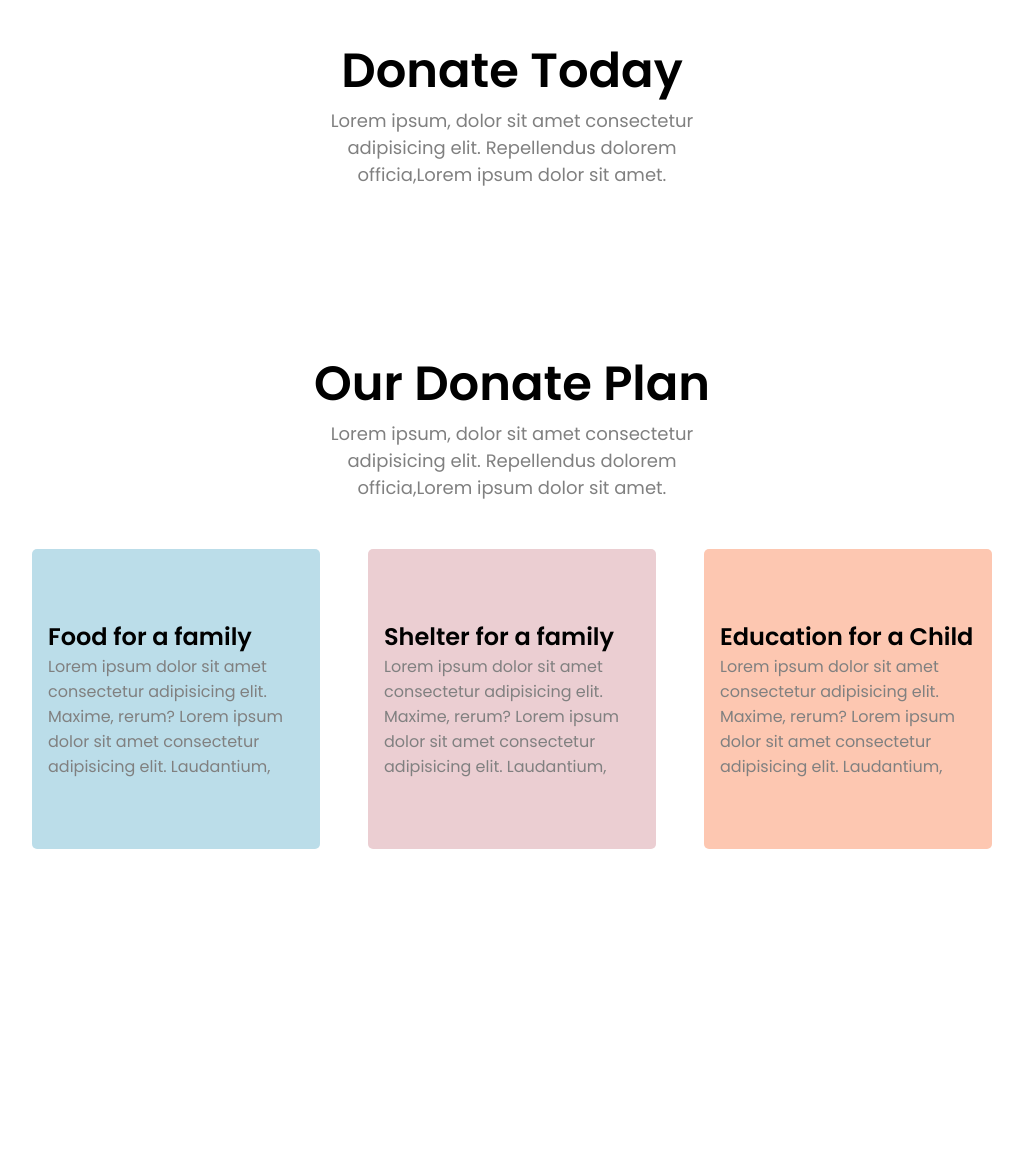
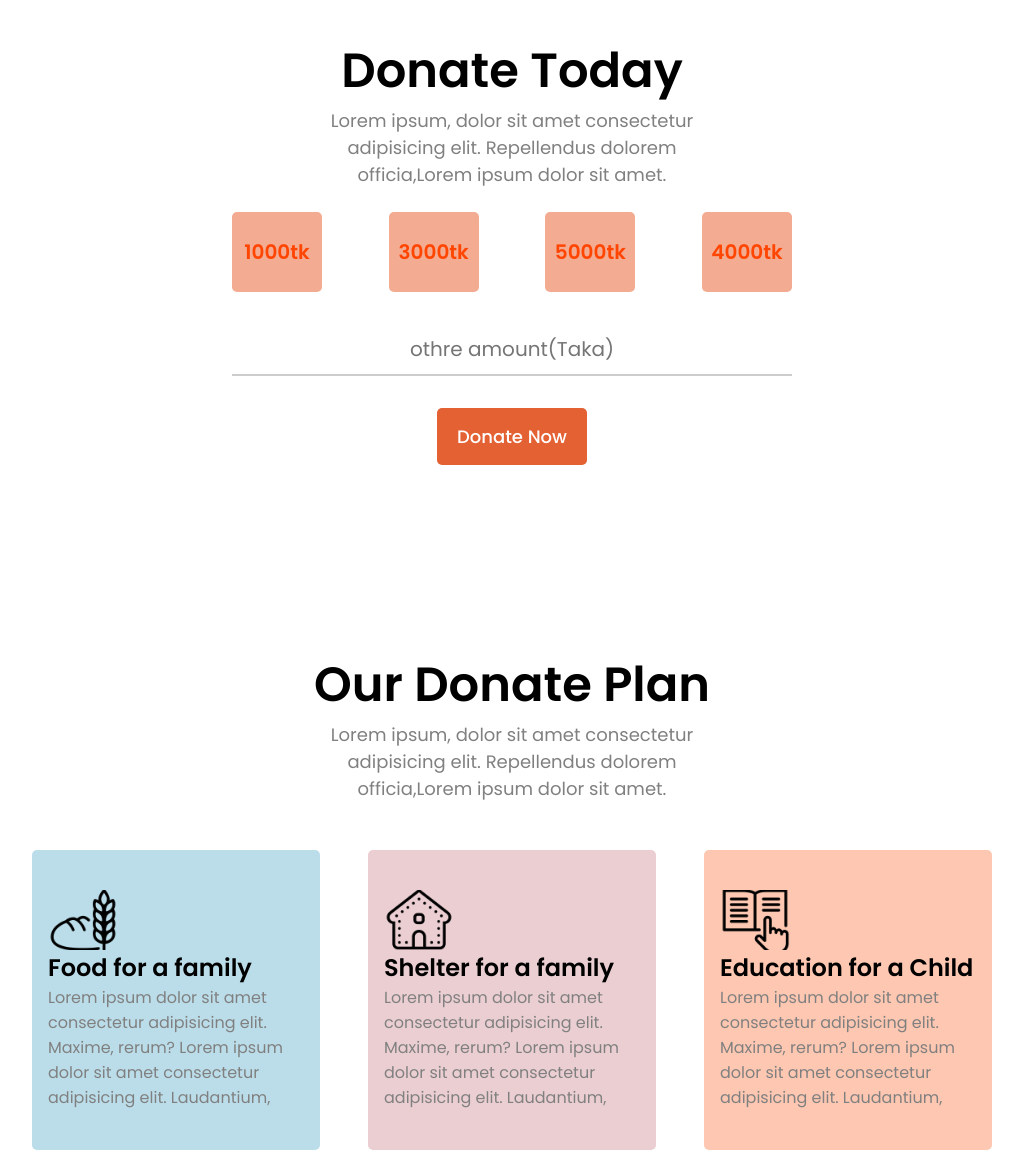
Before and after one commit to rijviislam/donate--today--clone, a plain HTML site: page index.html in a window 1280 px wide. Shown: the part 845-1995 px from the top of the page, without its empty margins (128-1151 px from the left). Before the commit the page ends 1758 px from the top, so only its background shows below. Drawn offline with nearby package versions, Linux system fonts and the light colour scheme.

Commit message:
cmplt part six

```diff
--- a/index.html
+++ b/index.html
@@ -19,7 +19,8 @@
     <section class="hero__section">
         <div class="hero__content">
             <div class="hero__title">Let's Help Those Who Are More In Need</div>
-        <p class="hero__summery">Lorem ipsum dolor sit amet consectetur, adipisicing elit. Repellendus, libero! Lorem ipsum, dolor sit amet </p>
+            <p class="hero__summery">Lorem ipsum dolor sit amet consectetur, adipisicing elit. Repellendus, libero!
+                Lorem ipsum, dolor sit amet </p>
             <div class="hero__button">
                 <a href="" class="primary__button">Donate Now</a>
             </div>
@@ -28,29 +29,84 @@
     <section class="donate__section section">
         <div class="section__content">
             <div class="section__title">Donate Today</div>
-    <div class="section__summery">Lorem ipsum, dolor sit amet consectetur adipisicing elit. Repellendus dolorem officia,Lorem ipsum dolor sit amet.</div>
+            <div class="section__summery">Lorem ipsum, dolor sit amet consectetur adipisicing elit. Repellendus dolorem
+                officia,Lorem ipsum dolor sit amet.</div>
+            <form action="#" class="donate__form">
+                <div class="input__group">
+
+                    <div class="input__field">
+                        <input type="radio" name="amount" id="amount-1" value="1000">
+                        <label for="amount-1" class="amount__box">
+                            <div>1000tk</div>
+                        </label>
+                    </div>
+
+
+                    <div class="input__field">
+                        <input type="radio" name="amount" id="amount-2" value="3000">
+                        <label for="amount-2" class="amount__box">
+                            <div>3000tk</div>
+                        </label>
+                    </div>
+
+                    <div class="input__field">
+                        <input type="radio" name="amount" id="amount-3" value="5000">
+                        <label for="amount-3" class="amount__box">
+                            <div>5000tk</div>
+                        </label>
+                    </div>
+
+
+                    <div class="input__field">
+                        <input type="radio" name="amount" id="amount-4" value="4000">
+                        <label for="amount-4" class="amount__box">
+                            <div>4000tk</div>
+                        </label>
+                    </div>
+                </div>
+                 <div class="input__field">
+                    <input type="text" name="amount_number" class="amount_number" id="amount_number" placeholder="othre amount(Taka)">
+                 </div>
+                 <div class="input__filed">
+                    <button type="submit" class="primary__button">Donate Now</button>
+                 </div>
+
+            </form>
         </div>
     </section>
     <section class="info__section section">
         <div class="section__content">
             <div class="section__title">Our Donate Plan</div>
-    <div class="section__summery">Lorem ipsum, dolor sit amet consectetur adipisicing elit. Repellendus dolorem officia,Lorem ipsum dolor sit amet.</div>
+            <div class="section__summery">Lorem ipsum, dolor sit amet consectetur adipisicing elit. Repellendus dolorem
+                officia,Lorem ipsum dolor sit amet.</div>
         </div>
         <div class="section__items">
             <div class="row">
                 <div class="item">
+                    <div class="item__image">
+                        <img src="./image/food.png" alt="food">
+                    </div>
                     <div class="item__title">Food for a family</div>
-            <div class="item__summery">Lorem ipsum dolor sit amet consectetur adipisicing elit. Maxime, rerum? Lorem ipsum dolor sit amet consectetur adipisicing elit. Laudantium,</div>
+                    <div class="item__summery">Lorem ipsum dolor sit amet consectetur adipisicing elit. Maxime, rerum?
+                        Lorem ipsum dolor sit amet consectetur adipisicing elit. Laudantium,</div>
                 </div>
 
                 <div class="item">
+                    <div class="item__image">
+                        <img src="./image/house.png" alt="shelter">
+                    </div>
                     <div class="item__title">Shelter for a family</div>
-            <div class="item__summery">Lorem ipsum dolor sit amet consectetur adipisicing elit. Maxime, rerum? Lorem ipsum dolor sit amet consectetur adipisicing elit. Laudantium,</div>
+                    <div class="item__summery">Lorem ipsum dolor sit amet consectetur adipisicing elit. Maxime, rerum?
+                        Lorem ipsum dolor sit amet consectetur adipisicing elit. Laudantium,</div>
                 </div>
 
                 <div class="item">
+                    <div class="item__image">
+                        <img src="./image/edu.png" alt="education">
+                    </div>
                     <div class="item__title">Education for a Child</div>
-            <div class="item__summery">Lorem ipsum dolor sit amet consectetur adipisicing elit. Maxime, rerum? Lorem ipsum dolor sit amet consectetur adipisicing elit. Laudantium,</div>
+                    <div class="item__summery">Lorem ipsum dolor sit amet consectetur adipisicing elit. Maxime, rerum?
+                        Lorem ipsum dolor sit amet consectetur adipisicing elit. Laudantium,</div>
                 </div>
             </div>
 
--- a/style.css
+++ b/style.css
@@ -2,12 +2,10 @@
     margin: 0;
     padding: 0;
     box-sizing: border-box;
+    font-family: 'Poppins', sans-serif
 }
 a {
     text-decoration: none;
-}
-body {
-    font-family: 'Poppins', sans-serif
 }
 .section {
     padding: 3rem 10rem;
@@ -70,6 +68,8 @@ body {
     font-weight: 500;
     color: #fff;
     border-radius: 5px;
+    border: none;
+    cursor: pointer;
 }
 .section__content {
     padding: 2rem 5rem;
@@ -88,9 +88,60 @@ body {
     color: gray;
     width: 50%;
 }
+
+.donate__form {
+    padding: 1.5rem 0;
+    width: 70%;
+
+}
+.donate__form .input__group {
+    display: flex;
+    align-items: center;
+    justify-content: space-between;
+}
+.donate__form input[type="radio"] {
+ display: none;
+}
+.donate__form .amount__box {
+    width: 90px;
+    height: 80px;
+    display: flex;
+    align-items: center;
+    justify-content: center;
+    text-align: center;
+    background-color: rgb(243, 171, 145);
+     font-size: 20px;
+    font-weight: 600;
+    border: 2px solid transparent;
+    color: orangered;
+    border-radius: 5px;
+}
+.donate__form input[type="radio"]:checked + .amount__box{
+    border:3px solid  orangered;
+}
+.donate__form .amount_number {
+    width: 100%;
+    padding: 10px 15px ;
+    margin: 2rem 0;
+    font-size: 20px;
+    outline: none;
+    border: none;
+    text-align: center;
+    border-bottom: 2px solid #ccc;
+}
 .info__section .section__items {
     width: 100%;
     padding: 1rem 0;
+}
+.info__section .item__image {
+    width: 70px;
+    height: 60px;
+}
+.info__section .item__image img{
+ width: 100%;
+ height: 100%;
+ object-fit: cover;
+ overflow: hidden;
 }
 .info__section .row {
     width: 100%;
```
Also changed, not shown: image/edu.png (added), image/food.png (added), image/house.png (added), image/poverty2.jpeg (added), 1 other file. Lines whose indentation alone changed are shown as unchanged.
